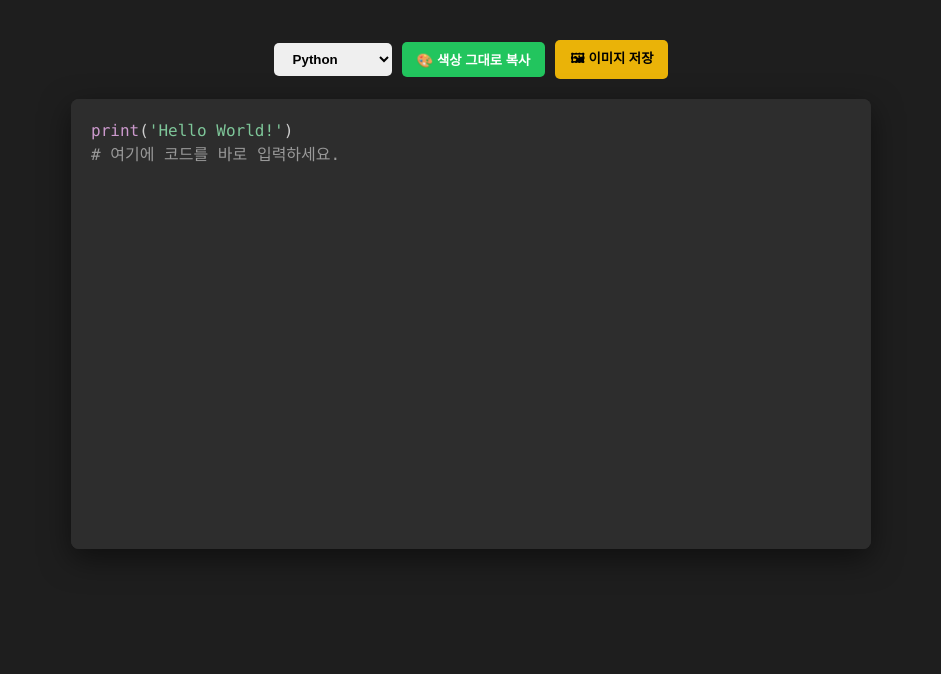
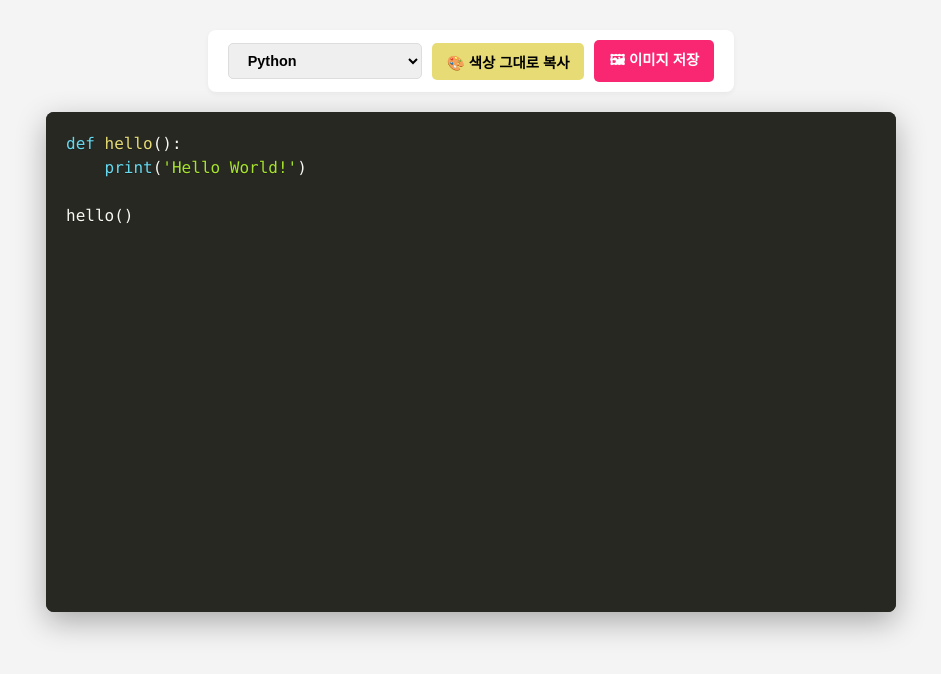
Before and after one commit to bearmanentp/cohi, a plain HTML site: page index.html in a window 1280 px wide. Both pictures are taken after a click on the button "🎨 색상 그대로 복사". Shown: the whole page, without its empty margins (169-1110 px from the left). Drawn offline with nearby package versions, Linux system fonts and the light colour scheme.

Commit message:
Update index.html

```diff
--- a/index.html
+++ b/index.html
@@ -3,8 +3,8 @@
 <head>
     <meta charset="UTF-8">
     <meta name="viewport" content="width=device-width, initial-scale=1.0">
-    <title>일체형 코드 에디터</title>
-    <link href="https://cdnjs.cloudflare.com/ajax/libs/prism/1.29.0/themes/prism-tomorrow.min.css" rel="stylesheet" />
+    <title>진정한 일체형 코드 에디터</title>
+    <link href="https://cdnjs.cloudflare.com/ajax/libs/prism/1.29.0/themes/prism-okaidia.min.css" rel="stylesheet" />
     <script src="https://cdnjs.cloudflare.com/ajax/libs/prism/1.29.0/prism.min.js"></script>
     <script src="https://cdnjs.cloudflare.com/ajax/libs/prism/1.29.0/components/prism-python.min.js"></script>
     <script src="https://cdnjs.cloudflare.com/ajax/libs/prism/1.29.0/components/prism-javascript.min.js"></script>
@@ -13,20 +13,21 @@
     <script src="https://cdnjs.cloudflare.com/ajax/libs/html2canvas/1.4.1/html2canvas.min.js"></script>
 
     <style>
-        body { font-family: 'Segoe UI', sans-serif; background-color: #1e1e1e; color: white; display: flex; flex-direction: column; align-items: center; padding: 40px; margin: 0; }
-        .controls { margin-bottom: 20px; display: flex; gap: 10px; align-items: center; }
+        body { font-family: 'Segoe UI', -apple-system, sans-serif; background-color: #f4f4f4; display: flex; flex-direction: column; align-items: center; padding: 30px; margin: 0; }
+        .toolbar { margin-bottom: 20px; display: flex; gap: 10px; align-items: center; background: white; padding: 10px 20px; border-radius: 8px; box-shadow: 0 2px 5px rgba(0,0,0,0.05); }
 
-        /* 에디터 컨테이너: 입력창과 프리뷰를 겹침 */
+        /* 에디터 메인 컨테이너 */
         #editor-container {
             position: relative;
-            width: 800px;
-            height: 450px;
-            background: #2d2d2d;
+            width: 850px;
+            height: 500px;
+            background: #272822; /* Okaidia 배경색 */
             border-radius: 8px;
-            box-shadow: 0 10px 30px rgba(0,0,0,0.5);
+            box-shadow: 0 10px 30px rgba(0,0,0,0.3);
             overflow: hidden;
         }
 
+        /* 입력 및 결과 레이어 공통 스타일 */
         #editing, #highlighting {
             margin: 0;
             padding: 20px;
@@ -34,7 +35,7 @@
             height: 100%;
             border: none;
             box-sizing: border-box;
-            font-family: 'Fira Code', 'Consolas', monospace;
+            font-family: 'Consolas', 'Monaco', 'Andale Mono', monospace; /* 고정폭 글꼴 */
             font-size: 16px;
             line-height: 1.5;
             tab-size: 4;
@@ -45,31 +46,38 @@
             top: 0; left: 0;
         }
 
-        /* 실제 타이핑이 일어나는 투명 textarea */
+        /* 1. 실제 타이핑하는 입력창 (투명) */
         #editing {
             z-index: 1;
             background: transparent;
-            color: transparent;
-            caret-color: white; /* 커서만 보이게 설정 */
+            color: transparent; /* 글자는 투명하게 */
+            caret-color: #f8f8f2; /* 커서 색상 */
             resize: none;
             outline: none;
+            overflow-y: scroll; /* 스크롤바 항상 표시로 동기화 */
         }
 
-        /* 색상이 입혀지는 레이어 */
-        #highlighting { z-index: 0; pointer-events: none; }
+        /* 2. 하이라이팅된 색상이 보이는 결과창 */
+        #highlighting {
+            z-index: 0;
+            pointer-events: none; /* 클릭 불가 */
+            overflow: hidden; /* 스크롤바 숨김 (입력창과 연동) */
+        }
+
         code { font-family: inherit !important; }
 
-        button, select { padding: 8px 15px; border-radius: 5px; border: none; cursor: pointer; font-weight: bold; }
-        .btn-copy { background: #22c55e; color: white; }
-        .btn-img { background: #eab308; color: black; }
+        /* 컨트롤 요소 */
+        button, select { padding: 8px 15px; border-radius: 5px; border: 1px solid #ddd; cursor: pointer; font-weight: bold; font-size: 0.9em; }
+        .btn-copy { background: #e6db74; color: black; border: none; }
+        .btn-img { background: #f92672; color: white; border: none; }
     </style>
 </head>
 <body>
 
-<div class="controls">
+<div class="toolbar">
     <select id="lang-select" onchange="update()">
         <option value="python">Python</option>
-        <option value="javascript">JavaScript</option>
+        <option value="javascript">JavaScript / Code.gs</option>
         <option value="html">HTML</option>
         <option value="css">CSS</option>
     </select>
@@ -78,7 +86,11 @@
 </div>
 
 <div id="editor-container">
-    <textarea id="editing" spellcheck="false" oninput="update(); syncScroll();" onscroll="syncScroll()"></textarea>
+    <textarea id="editing" spellcheck="false"
+        oninput="update(); syncScroll();"
+        onscroll="syncScroll()"
+        onkeydown="handleIDEFeatures(event)"></textarea>
+
     <pre id="highlighting" aria-hidden="true"><code id="highlighting-content"></code></pre>
 </div>
 
@@ -87,11 +99,12 @@
     const elHighlighting = document.querySelector("#highlighting-content");
     const elPre = document.querySelector("#highlighting");
 
+    // 1. 실시간 하이라이팅 업데이트
     function update() {
         let text = elEditing.value;
         const lang = document.getElementById('lang-select').value;
 
-        // HTML 태그 처리 (< 를 &lt; 로 변환)
+        // 끝부분 줄바꿈 처리
         if (text[text.length - 1] === "\n") text += " ";
 
         elHighlighting.className = `language-${lang}`;
@@ -99,49 +112,79 @@
         Prism.highlightElement(elHighlighting);
     }
 
-    // 입력창과 하이라이트 레이어 스크롤 동기화
+    // 2. 스크롤 동기화
     function syncScroll() {
         elPre.scrollTop = elEditing.scrollTop;
         elPre.scrollLeft = elEditing.scrollLeft;
     }
 
-    // 색상 포함 복사 (전체 에디터 영역 캡쳐 복사)
+    // 3. 색상 포함 복사
     function copyRichText() {
         const range = document.createRange();
         range.selectNode(elPre);
         window.getSelection().removeAllRanges();
         window.getSelection().addRange(range);
-        document.execCommand('copy');
+
+        try {
+            document.execCommand('copy');
+            alert("선명한 색상 서식이 클립보드에 복사되었습니다!\n(워드, 노션, 이메일 등에 붙여넣기)");
+        } catch (err) {
+            alert("복사 실패!");
+        }
         window.getSelection().removeAllRanges();
-        alert("색상 서식이 클립보드에 복사되었습니다!");
     }
 
-    // 이미지 저장
+    // 4. 이미지 저장
     function saveImage() {
         html2canvas(document.querySelector("#editor-container"), {
             scale: 2
         }).then(canvas => {
             const link = document.createElement('a');
-            link.download = 'code-capture.png';
+            link.download = 'code-clear-capture.png';
             link.href = canvas.toDataURL();
             link.click();
         });
     }
 
-    // 탭 키 입력 처리 (에디터 편의성)
-    elEditing.addEventListener('keydown', function(e) {
+    // 5. IDE 기능 (탭, 괄호/따옴표 자동 완성)
+    function handleIDEFeatures(e) {
+        const input = elEditing;
+        const start = input.selectionStart;
+        const end = input.selectionEnd;
+
+        // 탭 키 (들여쓰기)
         if (e.key === 'Tab') {
             e.preventDefault();
-            const start = this.selectionStart;
-            const end = this.selectionEnd;
-            this.value = this.value.substring(0, start) + "\t" + this.value.substring(end);
-            this.selectionStart = this.selectionEnd = start + 1;
+            input.value = input.value.substring(0, start) + "\t" + input.value.substring(end);
+            input.selectionStart = input.selectionEnd = start + 1;
             update();
         }
-    });
+
+        // 괄호 및 따옴표 자동 완성
+        const pairs = {
+            "'": "'",
+            '"': '"',
+            '(': ')',
+            '[': ']',
+            '{': '}'
+        };
+
+        if (pairs[e.key]) {
+            e.preventDefault(); // 기본 입력 막음
+            const open = e.key;
+            const close = pairs[open];
+
+            // 괄호 사이에 입력값 넣기
+            input.value = input.value.substring(0, start) + open + close + input.value.substring(end);
+
+            // 커서를 열린 괄호와 닫힌 괄호 사이에 위치
+            input.selectionStart = input.selectionEnd = start + 1;
+            update();
+        }
+    }
 
     // 초기 예시 코드
-    elEditing.value = "print('Hello World!')\n# 여기에 코드를 바로 입력하세요.";
+    elEditing.value = "def hello():\n\tprint('Hello World!')\n\nhello()";
     update();
 </script>
 
```
